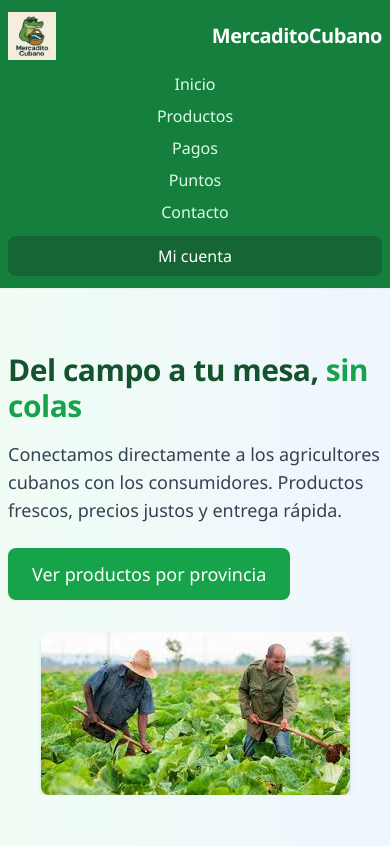
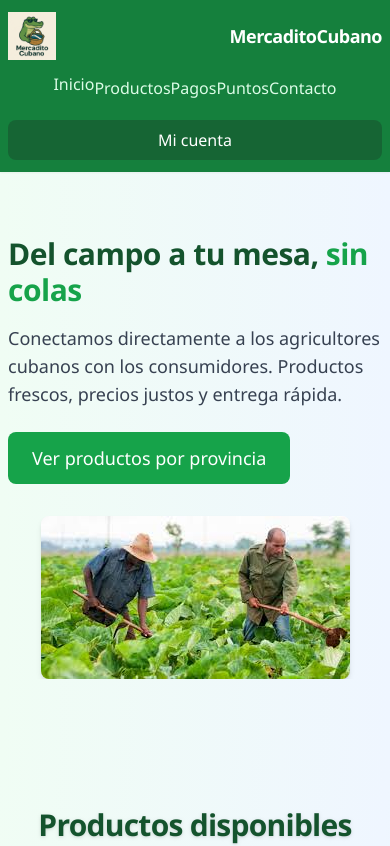
Before and after one commit to OMG-03/MercaditoCubano, a React (Create React App) app: page / in a window 390 px wide. Shown: the top 846 px of the page. Built offline with nearby package versions, Linux system fonts and the light colour scheme.

Commit message:
Update MercaditoHeader.js

```diff
--- a/src/components/MercaditoHeader.js
+++ b/src/components/MercaditoHeader.js
@@ -4,24 +4,24 @@ const MercaditoHeader = () => {
   return (
     <header className="bg-green-700 shadow-sm sticky top-0 z-10">
       <div className="container mx-auto px-4 py-3 flex flex-col sm:flex-row sm:items-center sm:justify-between gap-3">
-        <div className="flex items-center justify-between">
+        <div className="flex items-center justify-between w-full sm:w-auto">
           <img
             src="imagenes/MercaditoCubano.png"
             alt="MercaditoCubano"
             className="h-12"
           />
-          <h1 className="ml-2 text-xl font-bold text-white">MercaditoCubano</h1>
+          <h1 className="ml-2 text-lg sm:text-xl font-bold text-white whitespace-nowrap">MercaditoCubano</h1>
         </div>
         <nav className="w-full sm:w-auto">
-          <ul className="flex flex-col sm:flex-row w-full sm:w-auto text-center sm:text-left space-y-2 sm:space-y-0 sm:space-x-6">
-            <li><a href="#inicio" className="text-green-100 hover:text-white">Inicio</a></li>
-            <li><a href="#productos" className="text-green-100 hover:text-white">Productos</a></li>
-            <li><a href="#pagos" className="text-green-100 hover:text-white">Pagos</a></li>
-            <li><a href="#puntos" className="text-green-100 hover:text-white">Puntos</a></li>
-            <li><a href="#contacto" className="text-green-100 hover:text-white">Contacto</a></li>
+          <ul className="flex flex-wrap sm:flex-row w-full sm:w-auto text-center sm:text-left space-y-1 sm:space-y-0 sm:space-x-6 justify-center sm:justify-start">
+            <li><a href="#inicio" className="text-green-100 hover:text-white block">Inicio</a></li>
+            <li><a href="#productos" className="text-green-100 hover:text-white block">Productos</a></li>
+            <li><a href="#pagos" className="text-green-100 hover:text-white block">Pagos</a></li>
+            <li><a href="#puntos" className="text-green-100 hover:text-white block">Puntos</a></li>
+            <li><a href="#contacto" className="text-green-100 hover:text-white block">Contacto</a></li>
           </ul>
         </nav>
-        <button className="bg-green-800 text-white px-4 py-2 rounded-lg hover:bg-green-900 transition-colors w-full sm:w-auto">
+        <button className="bg-green-800 text-white px-4 py-2 rounded-lg hover:bg-green-900 transition-colors w-full sm:w-auto mt-2 sm:mt-0">
           Mi cuenta
         </button>
       </div>
```
